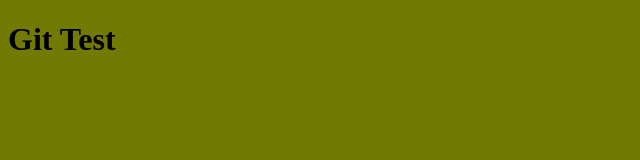
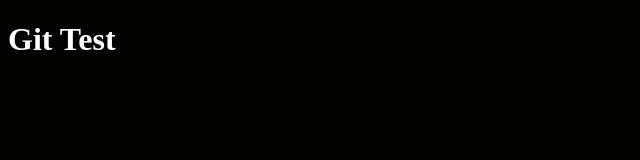
Before and after one commit to Dog-Of-War/Poem, a plain HTML site: page Index.html in a window 1280 px wide. Shown: the whole page, without its empty margins (0-640 px from the left). Drawn offline with Linux system fonts and the light colour scheme.

Commit message:
Color change to b/w

```diff
--- a/Styles.css
+++ b/Styles.css
@@ -1,7 +1,7 @@
 body{
-    background-color: rgb(114, 122, 3);
+    background-color: rgb(2, 2, 1);
 }
 
 h1{
-    color: rgb(0, 0, 0);
+    color: rgb(255, 255, 255);
 }
```
